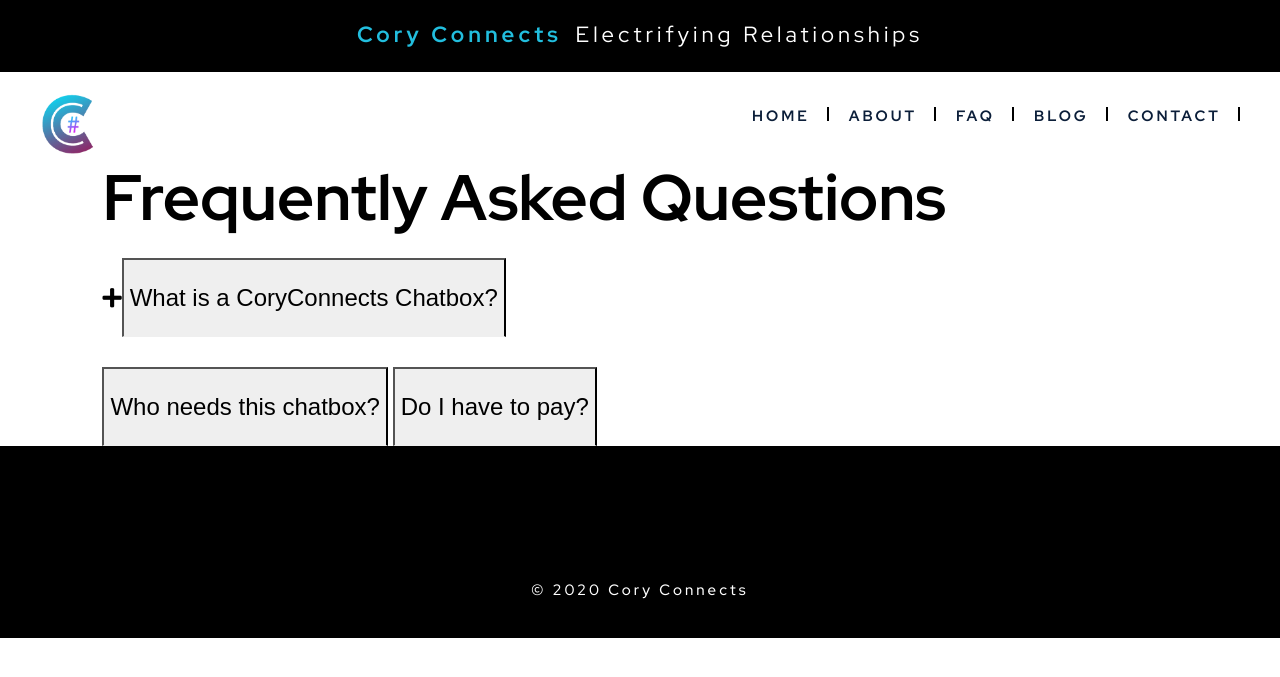
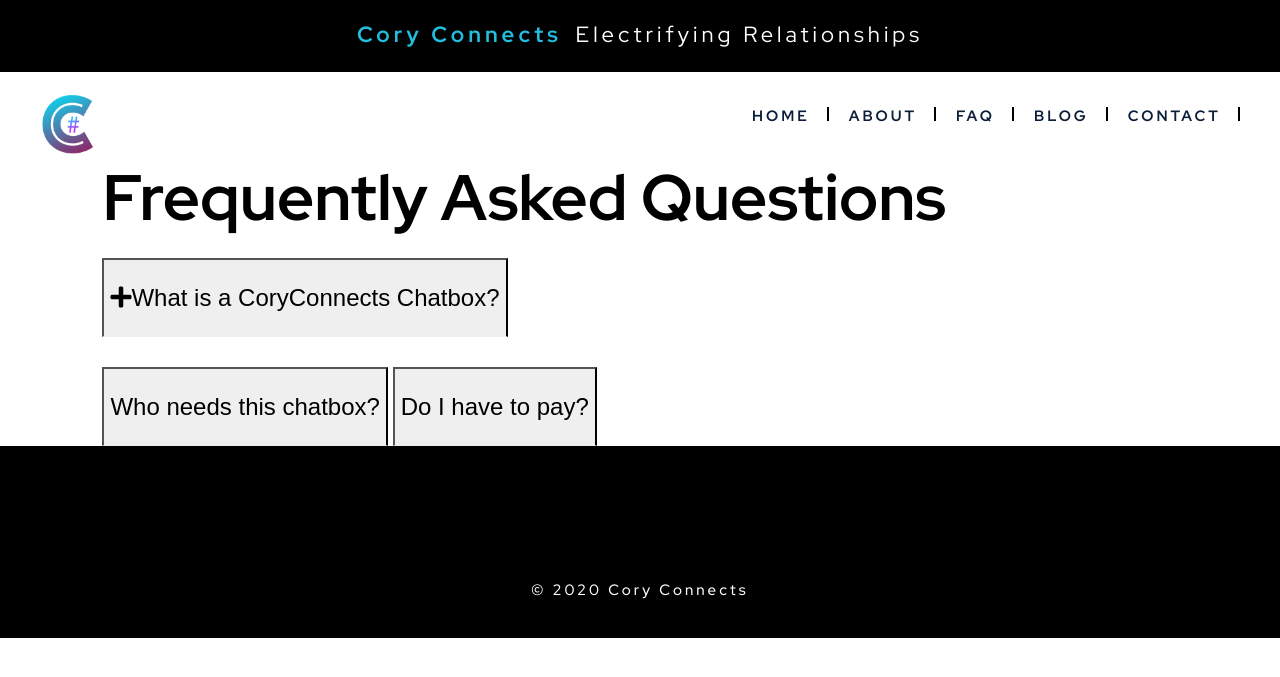
Before and after one commit to andreanthony/andreanthony.github.io, a Jekyll site: the page faq.html, which Jekyll copies as it is, in a window 1280 px wide. Shown: the top 677 px of the page. Built offline with Jekyll 4.4.1, drawn with Linux system fonts in a browser that asks for light colours; nearby versions of some CDN libraries; some web fonts are replaced.

Commit message:
Update faq.html

```diff
--- a/faq.html
+++ b/faq.html
@@ -61,7 +61,7 @@
 
 <h2>Frequently Asked Questions</h2>
 
-<h4><i class="fas fa-plus"></i><button class="FaqItem">What is a CoryConnects Chatbox?</button></h4><div class="content">
+<h4><button class="FaqItem"><i class="fas fa-plus"></i>What is a CoryConnects Chatbox?</button></h4><div class="content">
   <p>CoryConnects Chatbox helps you become 100x more successful in achieving your on LinkedIn by answering all your questions related to LinkedIn Profile, Content Posting and auto-suggests the best way to boost your profile to connect you with the right network of people</p>
 </div>
 <button class="FaqItem">Who needs this chatbox?</button>
```
